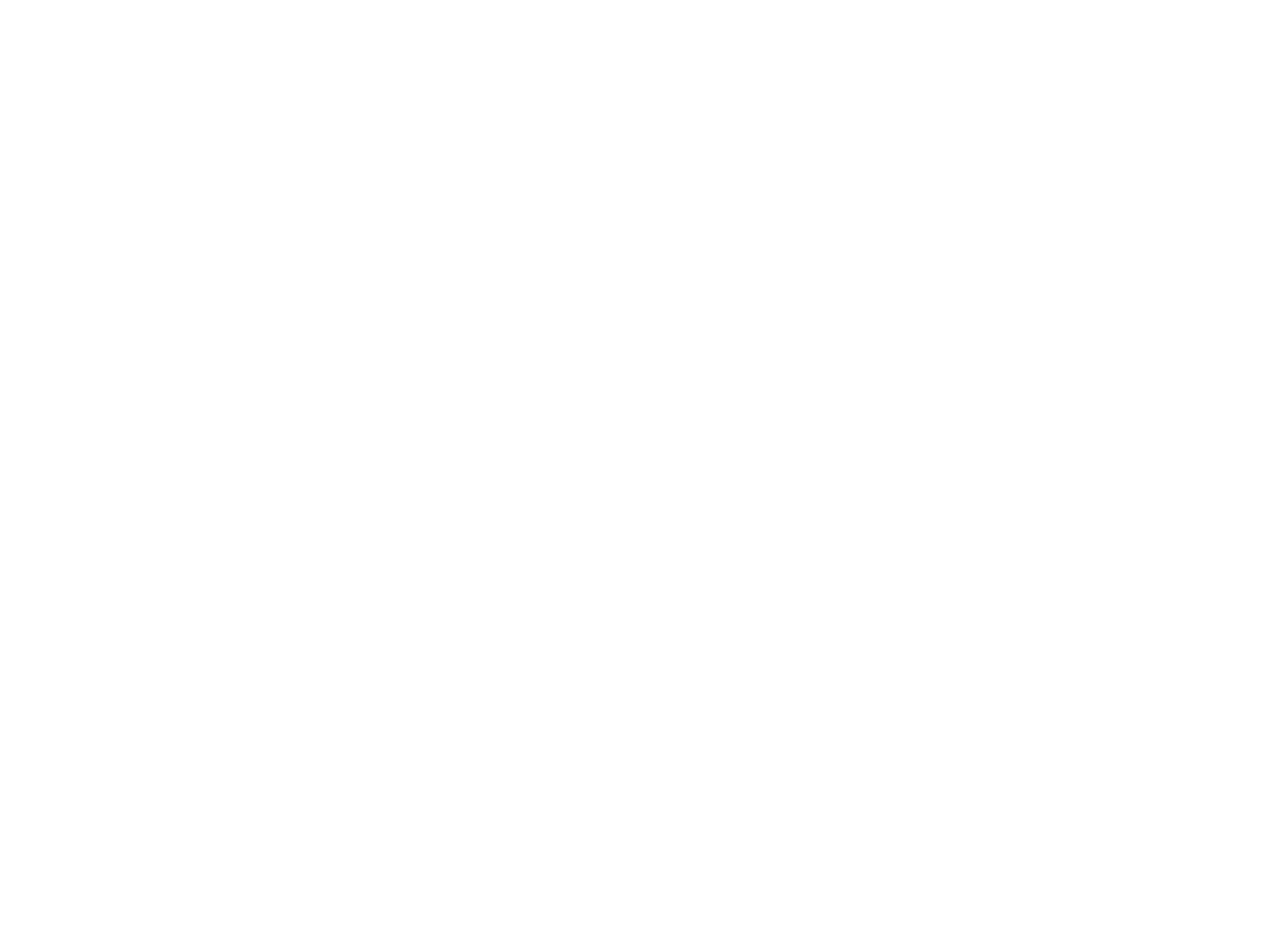
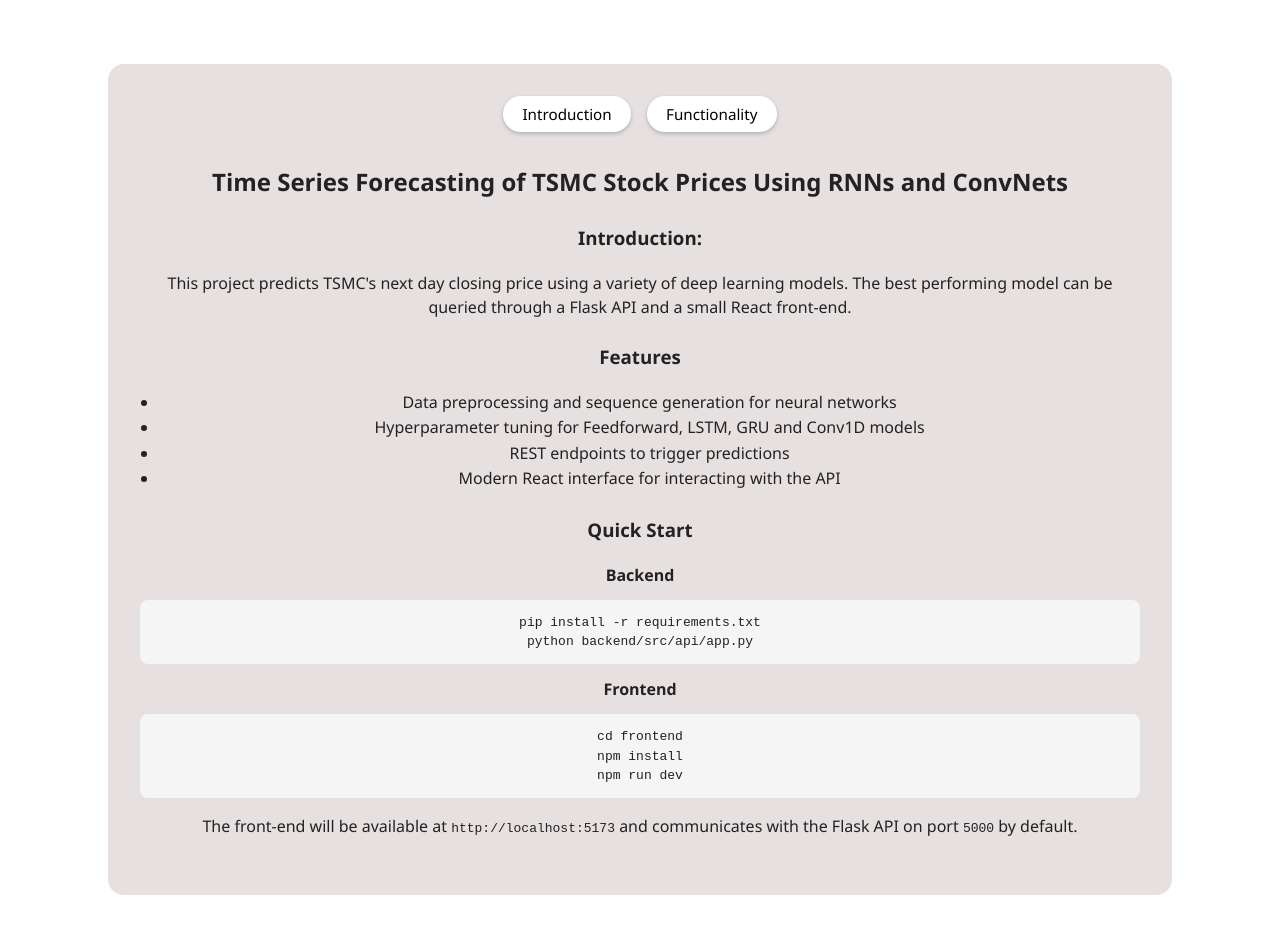
Before and after one commit to hungkaihsin/Time-Series-Forecasting-of-TSMC-Stock-Prices-Using-RNNs-and-ConvNets, a React (Vite) app in the folder frontend/: page /intro in a window 1280 px wide. Before the commit this address had no page. Shown: the top 934 px of the page. Before the commit the page ends 800 px from the top, so only its background shows below. Built offline with nearby package versions, Linux system fonts and the light colour scheme.

Commit message:
fix: refactor layout by using Figma

```diff
--- a/frontend/src/App.jsx
+++ b/frontend/src/App.jsx
@@ -1,6 +1,7 @@
 // src/App.jsx
 import { BrowserRouter, Routes, Route, Navigate } from 'react-router-dom'
 import PredictionPage from './pages/PredictionPage.jsx'
+import IntroductionPage from './pages/IntroductionPage.jsx'
 import './App.css'
 
 function App() {
@@ -8,8 +9,9 @@
     <BrowserRouter>
       <Routes>
         {/* Redirect root to /predict */}
-        <Route path="/" element={<Navigate to="/predict" replace />} />
+        <Route path="/" element={<Navigate to="/intro" replace />} />
         <Route path="/predict" element={<PredictionPage />} />
+        <Route path="/intro" element={<IntroductionPage />} />
         {/* later you can add more pages here */}
       </Routes>
     </BrowserRouter>
--- /dev/null
+++ b/frontend/src/pages/IntroductionPage.css
@@ -0,0 +1,52 @@
+.intro-page {
+  max-width: 1000px;
+  margin: 2rem auto;
+  padding: 2rem;
+  font-family: 'Segoe UI', sans-serif;
+  background-color: #e6e0e0;
+  border-radius: 1rem;
+  color: #222;
+}
+
+.nav-buttons {
+  display: flex;
+  justify-content: center;
+  gap: 1rem;
+  margin-bottom: 2rem;
+}
+
+.nav-buttons button {
+  padding: 0.5rem 1.2rem;
+  font-size: 0.95rem;
+  border: none;
+  border-radius: 1.5rem;
+  cursor: pointer;
+  background-color: white;
+  box-shadow: 0 2px 4px rgba(0, 0, 0, 0.2);
+}
+
+.nav-buttons button:hover {
+  background-color: #f0f0f0;
+}
+
+h2 {
+  text-align: center;
+  margin-bottom: 1.5rem;
+  font-weight: 600;
+}
+
+section {
+  margin-bottom: 1.5rem;
+}
+
+pre {
+  background: #f5f5f5;
+  padding: 0.8rem;
+  border-radius: 0.5rem;
+  overflow-x: auto;
+}
+
+ul {
+  padding-left: 1.2rem;
+  line-height: 1.6;
+}
--- /dev/null
+++ b/frontend/src/pages/IntroductionPage.jsx
@@ -0,0 +1,47 @@
+// src/pages/IntroductionPage.jsx
+import React from 'react'
+import { useNavigate } from 'react-router-dom'
+import './IntroductionPage.css'
+
+export default function IntroductionPage() {
+  const navigate = useNavigate()
+  return (
+    <div className="intro-page">
+      <div className="nav-buttons">
+        <button onClick={() => navigate('/intro')}>Introduction</button>
+        <button onClick={() => navigate('/predict')}>Functionality</button>
+      </div>
+
+      <h2>Time Series Forecasting of TSMC Stock Prices Using RNNs and ConvNets</h2>
+
+      <section>
+        <h3>Introduction:</h3>
+        <p>This project predicts TSMC's next day closing price using a variety of deep learning models. The best performing model can be queried through a Flask API and a small React front-end.</p>
+      </section>
+
+      <section>
+        <h3>Features</h3>
+        <ul>
+          <li>Data preprocessing and sequence generation for neural networks</li>
+          <li>Hyperparameter tuning for Feedforward, LSTM, GRU and Conv1D models</li>
+          <li>REST endpoints to trigger predictions</li>
+          <li>Modern React interface for interacting with the API</li>
+        </ul>
+      </section>
+
+      <section>
+        <h3>Quick Start</h3>
+        <strong>Backend</strong>
+        <pre>{`pip install -r requirements.txt
+python backend/src/api/app.py`}</pre>
+
+        <strong>Frontend</strong>
+        <pre>{`cd frontend
+npm install
+npm run dev`}</pre>
+
+        <p>The front-end will be available at <code>http://localhost:5173</code> and communicates with the Flask API on port <code>5000</code> by default.</p>
+      </section>
+    </div>
+  )
+}
--- a/frontend/src/pages/PredictionPage.css
+++ b/frontend/src/pages/PredictionPage.css
@@ -1,78 +1,89 @@
-/* src/PredictionPage.css */
-
 .prediction-page {
-  max-width: 900px;
+  max-width: 1000px;
   margin: 2rem auto;
-  padding: 1rem;
-  font-family: sans-serif;
-  color: #333;
+  padding: 2rem;
+  font-family: 'Segoe UI', sans-serif;
+  color: #222;
+  background-color: #e6e0e0;
+  border-radius: 1rem;
 }
 
-.prediction-page h1 {
-  text-align: center;
-  margin-bottom: 1.5rem;
+.nav-buttons {
+  display: flex;
+  justify-content: center;
+  gap: 1rem;
+  margin-bottom: 2rem;
+}
+
+.nav-buttons button {
+  padding: 0.5rem 1.2rem;
+  font-size: 0.95rem;
+  border: none;
+  border-radius: 1.5rem;
+  cursor: pointer;
+  background-color: white;
+  box-shadow: 0 2px 4px rgba(0, 0, 0, 0.2);
+}
+
+.nav-buttons button:hover {
+  background-color: #f0f0f0;
 }
 
 .controls {
   display: flex;
   flex-wrap: wrap;
+  align-items: center;
+  justify-content: center;
   gap: 1rem;
-  justify-content: center;
-  margin-bottom: 2rem;
+  margin-bottom: 1.5rem;
 }
 
 .controls label {
-  display: flex;
-  flex-direction: column;
-  font-size: 0.9rem;
+  font-weight: 500;
+  font-size: 0.95rem;
 }
 
-.controls select,
-.controls input[type="file"] {
-  margin-top: 0.3rem;
+.controls select {
+  margin-left: 0.5rem;
   padding: 0.4rem;
+  border-radius: 0.5rem;
+  border: 1px solid #ccc;
 }
 
-.controls button {
-  background: #0070f3;
-  color: white;
+.predict-btn {
+  background-color: #f6c800;
+  padding: 0.5rem 1rem;
+  border-radius: 1rem;
   border: none;
-  padding: 0.6rem 1.2rem;
-  font-size: 1rem;
-  border-radius: 4px;
+  font-weight: bold;
   cursor: pointer;
+  box-shadow: 0 2px 4px rgba(0, 0, 0, 0.2);
 }
 
-.controls button:disabled {
-  opacity: 0.6;
-  cursor: not-allowed;
-}
-
-.results {
-  background: #fafafa;
-  border-radius: 6px;
-  padding: 1.5rem;
-  box-shadow: 0 2px 8px rgba(0,0,0,0.1);
+.predict-btn:hover {
+  background-color: #ffd500;
 }
 
 .metrics {
-  display: flex;
-  gap: 2rem;
-  justify-content: center;
+  text-align: center;
+  font-size: 1rem;
   margin-bottom: 1.5rem;
 }
 
 .plots {
-  display: grid;
-  grid-template-columns: 1fr 1fr;
-  gap: 1.5rem;
-  margin-bottom: 1.5rem;
+  display: flex;
+  flex-direction: column;
+  gap: 2rem;
 }
 
-.analysis h3 {
-  margin-bottom: 0.5rem;
+.plot-section {
+  background-color: #dedcdc;
+  border-radius: 2rem;
+  padding: 1rem;
+  text-align: center;
 }
 
-.analysis p {
-  margin: 0.4rem 0;
+.plot-section h4 {
+  margin-bottom: 0.5rem;
+  font-weight: 600;
 }
--- a/frontend/src/pages/PredictionPage.jsx
+++ b/frontend/src/pages/PredictionPage.jsx
@@ -1,6 +1,7 @@
 import React, { useState } from 'react'
 import Plot from 'react-plotly.js'
 import axios from 'axios'
+import { useNavigate } from 'react-router-dom'
 import './PredictionPage.css'
 
 const MODELS = ['lstm', 'gru', 'conv1d', 'ffn']
@@ -10,27 +11,23 @@
   const [file, setFile] = useState(null)
   const [result, setResult] = useState(null)
   const [loading, setLoading] = useState(false)
+  const navigate = useNavigate()
 
-  const handleFileChange = e => {
-    setFile(e.target.files[0])
-  }
+  const handleFileChange = e => setFile(e.target.files[0])
 
   const handlePredict = async () => {
     setLoading(true)
     try {
-      const res = await axios.post(
-        'http://localhost:5001/api/predict',
-        { model },
-        { headers: { 'Content-Type': 'application/json' } }
-      )
-      // flatten any array that may accidentally come in as 2D
+      const res = await axios.post('http://localhost:5001/api/predict', { model }, {
+        headers: { 'Content-Type': 'application/json' }
+      })
       const flatten = arr => arr.flat()
       setResult({
         ...res.data,
         y_val_true: flatten(res.data.y_val_true),
         y_val_pred: flatten(res.data.y_val_pred),
         y_test_true: flatten(res.data.y_test_true),
-        y_test_pred: flatten(res.data.y_test_pred),
+        y_test_pred: flatten(res.data.y_test_pred)
       })
     } catch (err) {
       console.error('Prediction error:', err)
@@ -40,84 +37,65 @@
     }
   }
 
-  const makeTrace = (dates, values, name) => ({
-    x: dates,
-    y: values,
-    mode: 'lines',
-    name
-  })
+  const makeTrace = (dates, values, name) => ({ x: dates, y: values, mode: 'lines', name })
 
   return (
     <div className="prediction-page">
-      <h1>📈 Stock Prediction</h1>
+      <div className="nav-buttons">
+        <button onClick={() => navigate('/intro')}>Introduction</button>
+        <button onClick={() => navigate('/predict')}>Functionality</button>
+      </div>
+
+      <h2>Time Series Forecasting of TSMC Stock Prices Using RNNs and ConvNets</h2>
 
       <div className="controls">
         <label>
-          Choose Model:
+          Model Selection:
           <select value={model} onChange={e => setModel(e.target.value)}>
-            {MODELS.map(m => (
-              <option key={m} value={m}>{m.toUpperCase()}</option>
-            ))}
+            {MODELS.map(m => <option key={m} value={m}>{m.toUpperCase()}</option>)}
           </select>
         </label>
 
-        <label>
-          Upload CSV (optional):
-          <input type="file" accept=".csv" onChange={handleFileChange} />
-        </label>
-
-        <button onClick={handlePredict} disabled={loading}>
-          {loading ? 'Running…' : 'Run Prediction'}
+        <button onClick={handlePredict} disabled={loading} className="predict-btn">
+          {loading ? 'Running…' : 'Run prediction'}
         </button>
       </div>
 
       {result && (
         <div className="results">
           <div className="metrics">
-            <div>
-              <strong>Validation MAE:</strong> ${result.mae_val_dollar.toFixed(2)}
-              &nbsp;({result.mae_val_percentage.toFixed(2)}%)
-            </div>
-            <div>
-              <strong>Test MAE:</strong> ${result.mae_test_dollar.toFixed(2)}
-              &nbsp;({result.mae_test_percent.toFixed(2)}%)
-            </div>
+            <strong>Validation MAE:</strong> ${result.mae_val_dollar.toFixed(2)} ({result.mae_val_percentage.toFixed(2)}%)<br />
+            <strong>Test MAE:</strong> ${result.mae_test_dollar.toFixed(2)} ({result.mae_test_percent.toFixed(2)}%)
           </div>
 
           <div className="plots">
+            <div className="plot-section">
+              <h4>Validation MAE:</h4>
               <Plot
-              data={[
-                makeTrace(result.val_dates, result.y_val_true, 'True'),
-                makeTrace(result.val_dates, result.y_val_pred, 'Prediction')
-              ]}
+                data={[makeTrace(result.val_dates, result.y_val_true, 'True'), makeTrace(result.val_dates, result.y_val_pred, 'Prediction')]}
                 layout={{
-                title: `Validation Comparison<br>MAE: $${result.mae_val_dollar.toFixed(2)} (${result.mae_val_percentage.toFixed(2)}%)`,
-                xaxis: { title: 'Date', type: 'date'},
+                  xaxis: { title: 'Date', type: 'date' },
                   yaxis: { title: 'Price' },
-                margin: { t: 40, l: 50, r: 20, b: 40 },
-                plot_bgcolor: 'white',
-                paper_bgcolor: 'white'
+                  margin: { t: 20, l: 40, r: 20, b: 40 },
+                  plot_bgcolor: 'white', paper_bgcolor: 'white'
                 }}
-              style={{ width: '100%', height: '300px' }}
-              useResizeHandler
+                style={{ width: '100%', height: '250px' }}
               />
+            </div>
 
+            <div className="plot-section">
+              <h4>Test MAE:</h4>
               <Plot
-              data={[
-                makeTrace(result.test_dates, result.y_test_true, 'True'),
-                makeTrace(result.test_dates, result.y_test_pred, 'Prediction')
-              ]}
+                data={[makeTrace(result.test_dates, result.y_test_true, 'True'), makeTrace(result.test_dates, result.y_test_pred, 'Prediction')]}
                 layout={{
-                title: `Test Comparison<br>MAE: $${result.mae_test_dollar.toFixed(2)} (${result.mae_test_percent.toFixed(2)}%)`,
-                xaxis: { title: 'Date', type: 'date'},
+                  xaxis: { title: 'Date', type: 'date' },
                   yaxis: { title: 'Price' },
-                margin: { t: 40, l: 50, r: 20, b: 40 },
-                plot_bgcolor: 'white',
-                paper_bgcolor: 'white'
+                  margin: { t: 20, l: 40, r: 20, b: 40 },
+                  plot_bgcolor: 'white', paper_bgcolor: 'white'
                 }}
-              style={{ width: '100%', height: '300px' }}
-              useResizeHandler
+                style={{ width: '100%', height: '250px' }}
               />
+            </div>
           </div>
         </div>
       )}
```
Also changed, not shown: 2 other files (tests, documents, lock files or other folders). Lines whose indentation alone changed are shown as unchanged.
